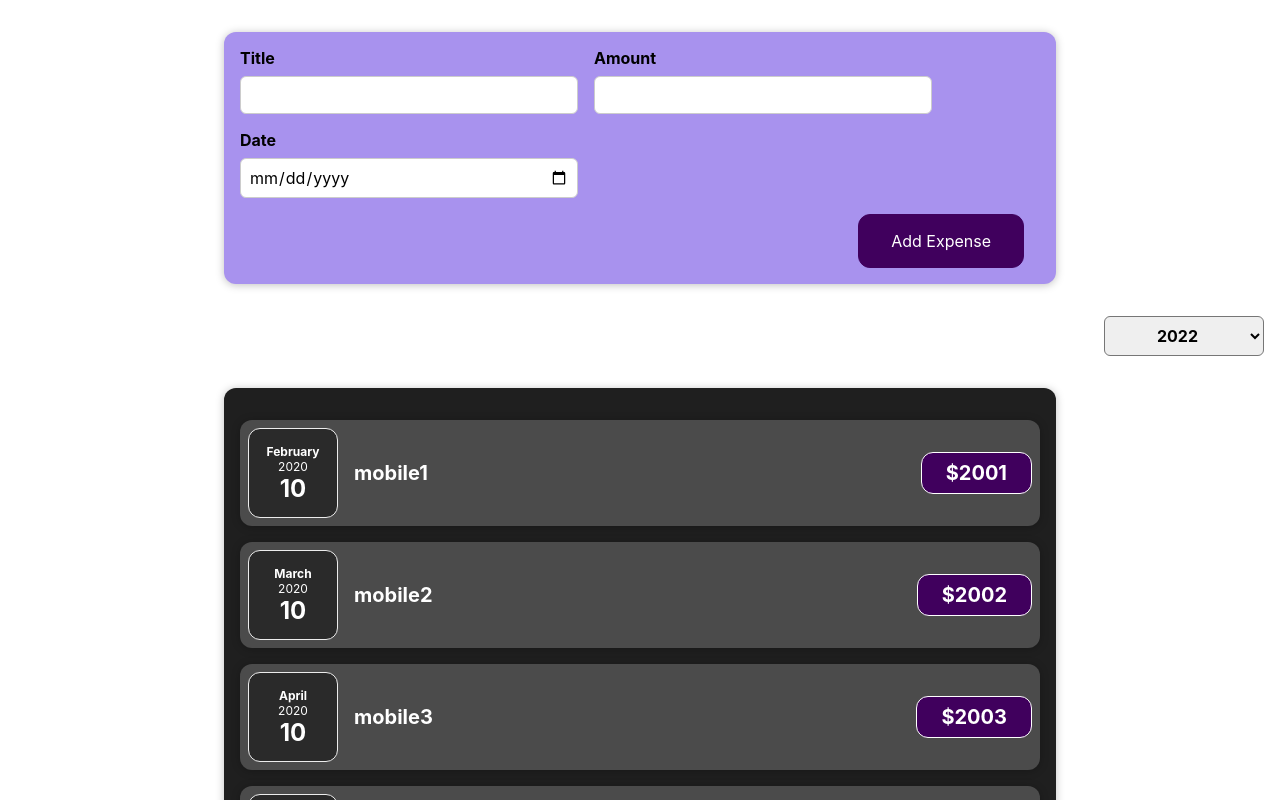
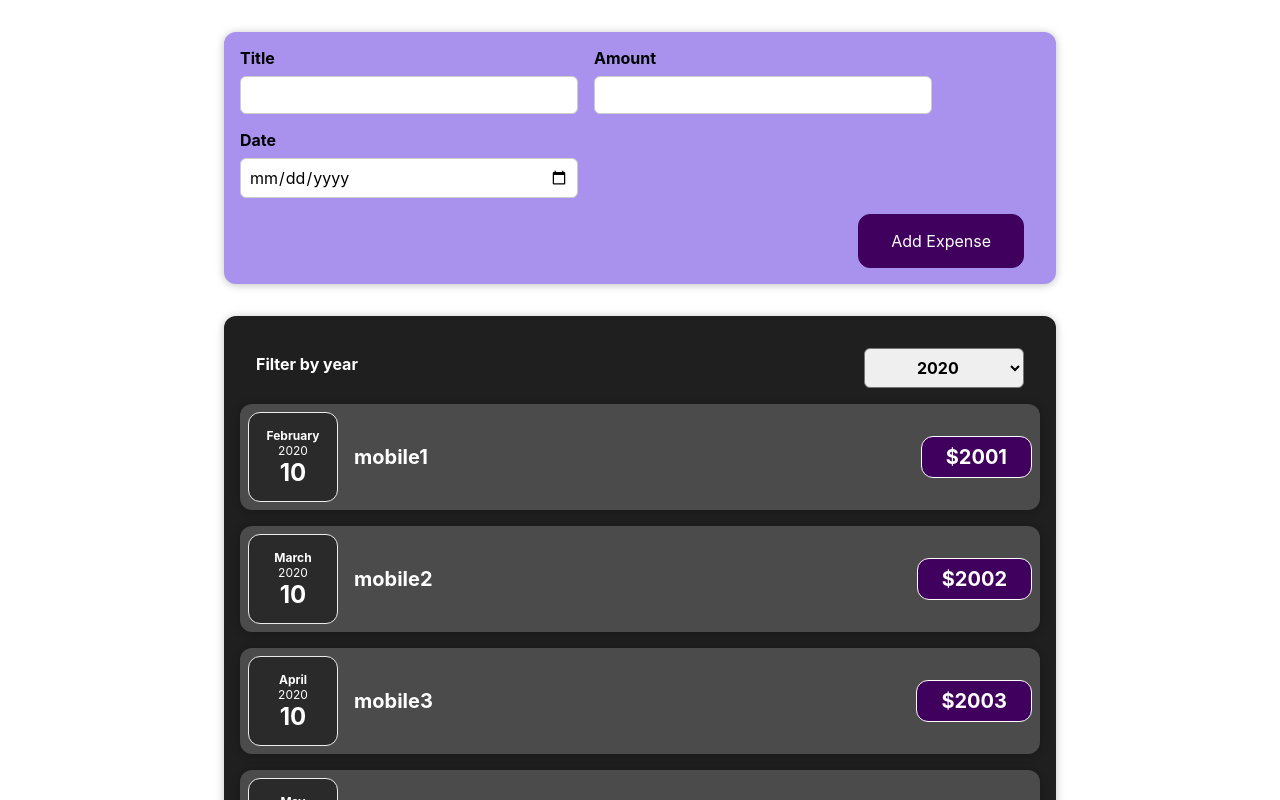
Before and after one commit to Akshay116/trackexpense-, a React (Create React App) app: page / in a window 1280 px wide. Shown: the top 800 px of the page. Built offline with nearby package versions, Linux system fonts and the light colour scheme.

Commit message:
dynamically rendering Expense item component hardcoded removed

```diff
--- a/src/Components/Expenses/Expenses.js
+++ b/src/Components/Expenses/Expenses.js
@@ -1,38 +1,31 @@
-
-import ExpenseItem from './ExpenseItem';
-import ExpensesFilter from './ExpensesFilter';
+import React, { useState } from "react";
+import ExpenseItem from "./ExpenseItem";
+import ExpensesFilter from "./ExpensesFilter";
 import Card from "../UI/Card";
-import './Expenses.css';
-
+import "./Expenses.css";
 
 const Expenses = (props) => {
+  const [filteredYear, setFilteredYear] = useState("2020");
+
+  const yearChangeHandler = (selectedYear) => {
+    console.log("in expenses");
+    setFilteredYear(selectedYear);
+  };
   return (
     <div>
-      <ExpensesFilter/>
       <Card className="expenses">
-        <ExpenseItem
-          title={props.items[0].title}
-          amount={props.items[0].amount}
-          date={props.items[0].date}
-        />
-        <ExpenseItem
-          title={props.items[1].title}
-          amount={props.items[1].amount}
-          date={props.items[1].date}
-        />
-        <ExpenseItem
-          title={props.items[2].title}
-          amount={props.items[2].amount}
-          date={props.items[2].date}
-        />
-        <ExpenseItem
-          title={props.items[3].title}
-          amount={props.items[3].amount}
-          date={props.items[3].date}
-        />
+        <ExpensesFilter reset={filteredYear} onYearChange={yearChangeHandler} />
+        {props.items.map((expense) => (
+          <ExpenseItem
+            title={expense.title}
+            amount={expense.amount}
+            date={expense.date}
+          />
+        ))}
+
       </Card>
     </div>
   );
-}
+};
 
 export default Expenses;
--- a/src/Components/Expenses/ExpensesFilter.js
+++ b/src/Components/Expenses/ExpensesFilter.js
@@ -2,12 +2,16 @@ import React from "react";
 
 import "./ExpensesFilter.css";
 
-const ExpensesFilter = () => {
+const ExpensesFilter = (props) => {
+
+    const selectYearHandler =(event)=>{
+      props.onYearChange(event.target.value); // we pass event.target.value dont assign it
+    };
   return (
     <div className="expenses-filter">
       <div className="expenses-filter__control">
         <label>Filter by year</label>
-        <select>
+        <select  value={props.reset}onChange={selectYearHandler}>
           <option value="2022">2022</option>
           <option value="2021">2021</option>
           <option value="2020">2020</option>
```
